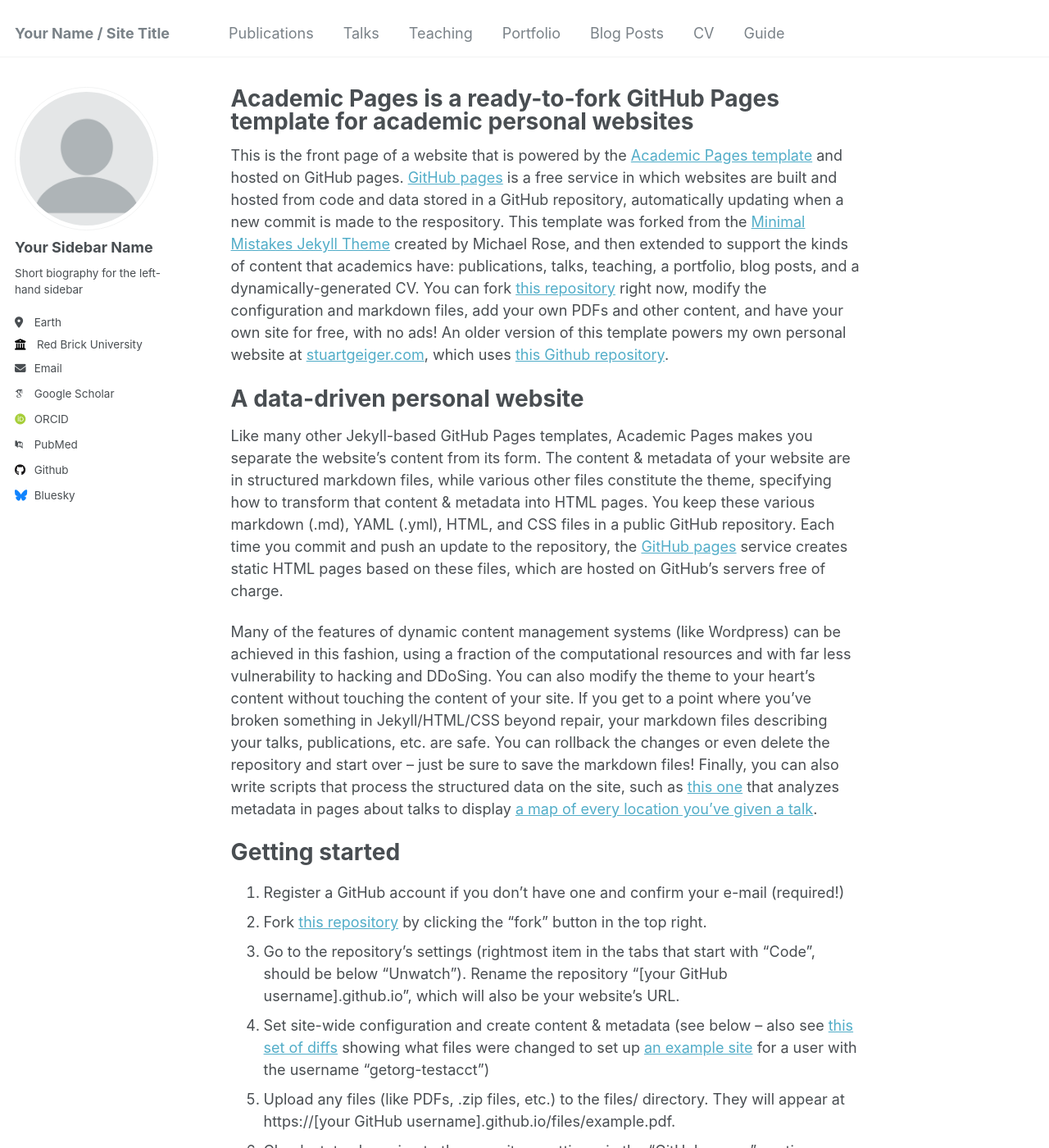
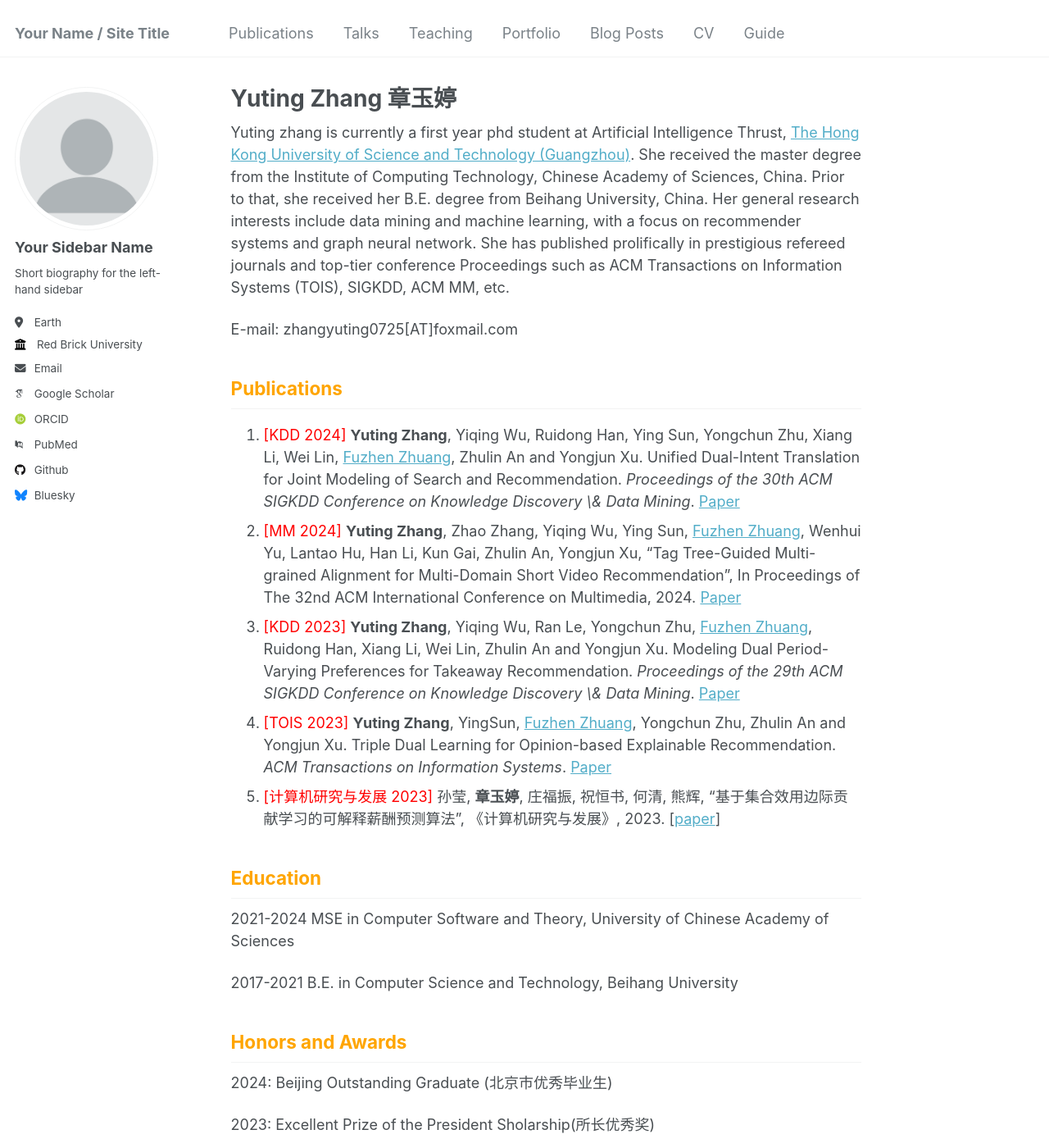
Before and after one commit to zhangyuting725/zhangyuting725.github.io, a Jekyll site: the page built from _pages/about.md, in a window 1280 px wide and 1400 px high. Shown: the whole window at 82% size. Built offline with Jekyll 4.4.1, drawn with Linux system fonts in a browser that asks for light colours; some web fonts are replaced; some of the changed text lies outside the part shown.

Commit message:
home page

```diff
--- a/_pages/about.md
+++ b/_pages/about.md
@@ -1,49 +1,40 @@
 ---
 permalink: /
-title: "Academic Pages is a ready-to-fork GitHub Pages template for academic personal websites"
+title: "Yuting Zhang 章玉婷"
 author_profile: true
 redirect_from:
   - /about/
   - /about.html
+
 ---
 
-This is the front page of a website that is powered by the [Academic Pages template](https://github.com/academicpages/academicpages.github.io) and hosted on GitHub pages. [GitHub pages](https://pages.github.com) is a free service in which websites are built and hosted from code and data stored in a GitHub repository, automatically updating when a new commit is made to the respository. This template was forked from the [Minimal Mistakes Jekyll Theme](https://mmistakes.github.io/minimal-mistakes/) created by Michael Rose, and then extended to support the kinds of content that academics have: publications, talks, teaching, a portfolio, blog posts, and a dynamically-generated CV. You can fork [this repository](https://github.com/academicpages/academicpages.github.io) right now, modify the configuration and markdown files, add your own PDFs and other content, and have your own site for free, with no ads! An older version of this template powers my own personal website at [stuartgeiger.com](http://stuartgeiger.com), which uses [this Github repository](https://github.com/staeiou/staeiou.github.io).
+Yuting zhang is currently a first year phd student  at Artificial Intelligence Thrust, [The Hong Kong University of Science and Technology (Guangzhou)](https://www.hkust-gz.edu.cn/zh/). She received the master degree from the Institute of Computing Technology, Chinese Academy of Sciences, China. Prior to that, she received her B.E. degree from Beihang University, China. Her general research interests include data mining and machine learning, with a focus on recommender systems and graph neural network.  She has published prolifically in prestigious refereed journals and top-tier conference Proceedings such as ACM Transactions on Information Systems (TOIS), SIGKDD, ACM MM, etc.
 
-A data-driven personal website
-======
-Like many other Jekyll-based GitHub Pages templates, Academic Pages makes you separate the website's content from its form. The content & metadata of your website are in structured markdown files, while various other files constitute the theme, specifying how to transform that content & metadata into HTML pages. You keep these various markdown (.md), YAML (.yml), HTML, and CSS files in a public GitHub repository. Each time you commit and push an update to the repository, the [GitHub pages](https://pages.github.com/) service creates static HTML pages based on these files, which are hosted on GitHub's servers free of charge.
+E-mail:  zhangyuting0725[AT]foxmail.com
 
-Many of the features of dynamic content management systems (like Wordpress) can be achieved in this fashion, using a fraction of the computational resources and with far less vulnerability to hacking and DDoSing. You can also modify the theme to your heart's content without touching the content of your site. If you get to a point where you've broken something in Jekyll/HTML/CSS beyond repair, your markdown files describing your talks, publications, etc. are safe. You can rollback the changes or even delete the repository and start over -- just be sure to save the markdown files! Finally, you can also write scripts that process the structured data on the site, such as [this one](https://github.com/academicpages/academicpages.github.io/blob/master/talkmap.ipynb) that analyzes metadata in pages about talks to display [a map of every location you've given a talk](https://academicpages.github.io/talkmap.html).
+<span style="color: orange;">Publications</span>
+------
 
-Getting started
-======
-1. Register a GitHub account if you don't have one and confirm your e-mail (required!)
-1. Fork [this repository](https://github.com/academicpages/academicpages.github.io) by clicking the "fork" button in the top right.
-1. Go to the repository's settings (rightmost item in the tabs that start with "Code", should be below "Unwatch"). Rename the repository "[your GitHub username].github.io", which will also be your website's URL.
-1. Set site-wide configuration and create content & metadata (see below -- also see [this set of diffs](http://archive.is/3TPas) showing what files were changed to set up [an example site](https://getorg-testacct.github.io) for a user with the username "getorg-testacct")
-1. Upload any files (like PDFs, .zip files, etc.) to the files/ directory. They will appear at https://[your GitHub username].github.io/files/example.pdf.
-1. Check status by going to the repository settings, in the "GitHub pages" section
+1. <span style="color: red;">[KDD 2024]</span>  **Yuting Zhang**, Yiqing Wu, Ruidong Han, Ying Sun, Yongchun Zhu, Xiang Li, Wei Lin, [Fuzhen Zhuang](https://fuzhenzhuang.github.io/), Zhulin An and Yongjun Xu. Unified Dual-Intent Translation for Joint Modeling of Search and Recommendation.  *Proceedings of the 30th ACM SIGKDD Conference on Knowledge Discovery \& Data Mining*.  [Paper](https://arxiv.org/abs/2407.00912)
+2. <span style="color: red;">[MM 2024]</span> **Yuting Zhang**, Zhao Zhang, Yiqing Wu, Ying Sun, [Fuzhen Zhuang](https://fuzhenzhuang.github.io/), Wenhui Yu, Lantao Hu, Han Li, Kun Gai, Zhulin An, Yongjun Xu, “Tag Tree-Guided Multi-grained Alignment for Multi-Domain Short Video Recommendation”, In Proceedings of The 32nd ACM International Conference on Multimedia, 2024.  [Paper](https://openreview.net/forum?id=YrdS3abahU)
+3. <span style="color: red;">[KDD 2023]</span>  **Yuting Zhang**, Yiqing Wu, Ran Le, Yongchun Zhu, [Fuzhen Zhuang](https://fuzhenzhuang.github.io/), Ruidong Han, Xiang Li, Wei Lin, Zhulin An and Yongjun Xu. Modeling Dual Period-Varying Preferences for Takeaway Recommendation. *Proceedings of the 29th ACM SIGKDD Conference on Knowledge Discovery \& Data Mining*. [Paper](https://dl.acm.org/doi/pdf/10.1145/3580305.3599866)
+4. <span style="color: red;">[TOIS 2023]</span>  **Yuting Zhang**, YingSun, [Fuzhen Zhuang](https://fuzhenzhuang.github.io/), Yongchun Zhu, Zhulin An and Yongjun Xu. Triple Dual Learning for Opinion-based Explainable Recommendation. *ACM Transactions on Information Systems*.  [Paper](https://dl.acm.org/doi/pdf/10.1145/3631521)
+5. <span style="color: red;">[计算机研究与发展 2023]</span> 孙莹, **章玉婷**, 庄福振, 祝恒书, 何清, 熊辉, "基于集合效用边际贡献学习的可解释薪酬预测算法", 《计算机研究与发展》, 2023. [[paper](https://crad.ict.ac.cn/cn/article/doi/10.7544/issn1000-1239.202330133)]
 
-Site-wide configuration
-------
-The main configuration file for the site is in the base directory in [_config.yml](https://github.com/academicpages/academicpages.github.io/blob/master/_config.yml), which defines the content in the sidebars and other site-wide features. You will need to replace the default variables with ones about yourself and your site's github repository. The configuration file for the top menu is in [_data/navigation.yml](https://github.com/academicpages/academicpages.github.io/blob/master/_data/navigation.yml). For example, if you don't have a portfolio or blog posts, you can remove those items from that navigation.yml file to remove them from the header.
+## <span style="color: orange;">Education</span>
 
-Create content & metadata
-------
-For site content, there is one markdown file for each type of content, which are stored in directories like _publications, _talks, _posts, _teaching, or _pages. For example, each talk is a markdown file in the [_talks directory](https://github.com/academicpages/academicpages.github.io/tree/master/_talks). At the top of each markdown file is structured data in YAML about the talk, which the theme will parse to do lots of cool stuff. The same structured data about a talk is used to generate the list of talks on the [Talks page](https://academicpages.github.io/talks), each [individual page](https://academicpages.github.io/talks/2012-03-01-talk-1) for specific talks, the talks section for the [CV page](https://academicpages.github.io/cv), and the [map of places you've given a talk](https://academicpages.github.io/talkmap.html) (if you run this [python file](https://github.com/academicpages/academicpages.github.io/blob/master/talkmap.py) or [Jupyter notebook](https://github.com/academicpages/academicpages.github.io/blob/master/talkmap.ipynb), which creates the HTML for the map based on the contents of the _talks directory).
+2021-2024 MSE in Computer Software and Theory, University of Chinese Academy of Sciences
 
-**Markdown generator**
+2017-2021 B.E. in  Computer Science and Technology, Beihang University
 
-I have also created [a set of Jupyter notebooks](https://github.com/academicpages/academicpages.github.io/tree/master/markdown_generator
-) that converts a CSV containing structured data about talks or presentations into individual markdown files that will be properly formatted for the Academic Pages template. The sample CSVs in that directory are the ones I used to create my own personal website at stuartgeiger.com. My usual workflow is that I keep a spreadsheet of my publications and talks, then run the code in these notebooks to generate the markdown files, then commit and push them to the GitHub repository.
+## <span style="color: orange;">Honors and Awards</span>
 
-How to edit your site's GitHub repository
-------
-Many people use a git client to create files on their local computer and then push them to GitHub's servers. If you are not familiar with git, you can directly edit these configuration and markdown files directly in the github.com interface. Navigate to a file (like [this one](https://github.com/academicpages/academicpages.github.io/blob/master/_talks/2012-03-01-talk-1.md) and click the pencil icon in the top right of the content preview (to the right of the "Raw | Blame | History" buttons). You can delete a file by clicking the trashcan icon to the right of the pencil icon. You can also create new files or upload files by navigating to a directory and clicking the "Create new file" or "Upload files" buttons.
+2024: Beijing Outstanding Graduate (北京市优秀毕业生)
 
-Example: editing a markdown file for a talk
-![Editing a markdown file for a talk](/images/editing-talk.png)
+2023: Excellent Prize of the President Sholarship(所长优秀奖)
 
-For more info
-------
-More info about configuring Academic Pages can be found in [the guide](https://academicpages.github.io/markdown/). The [guides for the Minimal Mistakes theme](https://mmistakes.github.io/minimal-mistakes/docs/configuration/) (which this theme was forked from) might also be helpful.
+2022: Merit Student of UCAS(中国科学院大学三好学生)
+
+2020: Mathematical Contest in Modeling Finalist award (美国数学建模竞赛 F奖)
+
+2019: National Encouragement Scholarship (国家励志奖学金)
```
